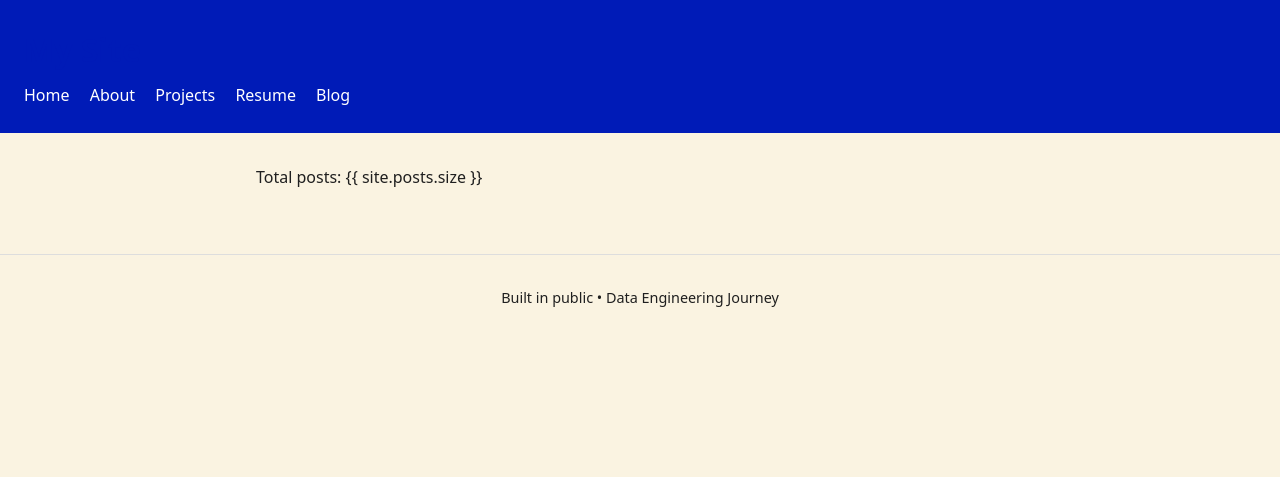
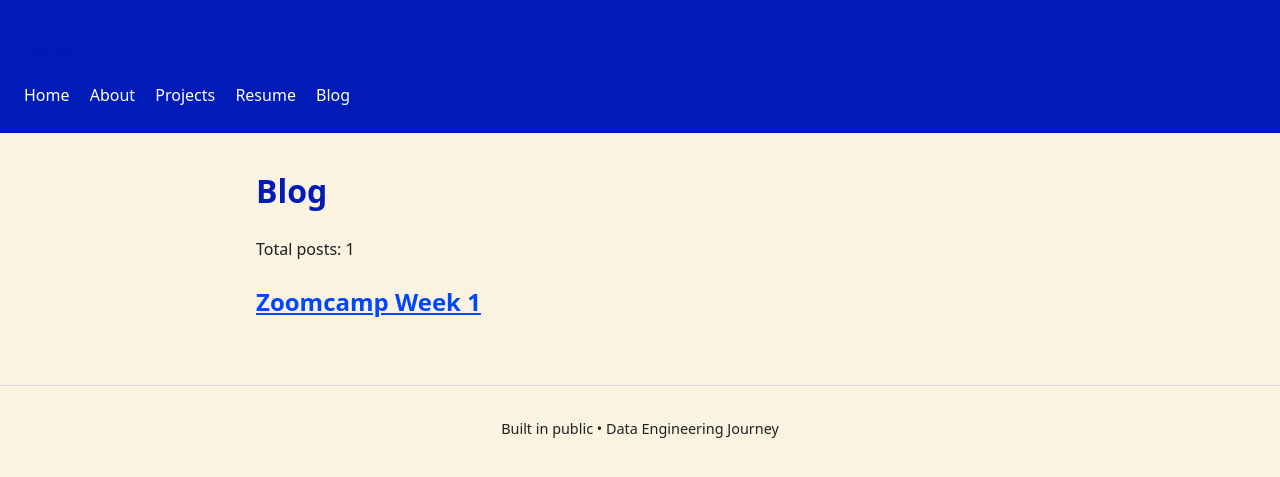
Before and after one commit to MBennettLowe/mbennettlowe.github.io, a Jekyll site: the page built from blog.md, in a window 1280 px wide. Shown: the top 477 px of the page. Built offline with Jekyll 4.4.1, drawn with Linux system fonts in a browser that asks for light colours.

Commit message:
testing blog build---

```diff
--- a/blog.md
+++ b/blog.md
@@ -1,8 +1,13 @@
 ---
 layout: default
 title: Blog
+permalink: /blog/
 ---
 
-{% raw %}
+# Blog
+
 Total posts: {{ site.posts.size }}
-{% endraw %}
+
+{% for post in site.posts %}
+  <h2><a href="{{ post.url }}">{{ post.title }}</a></h2>
+{% endfor %}
```
